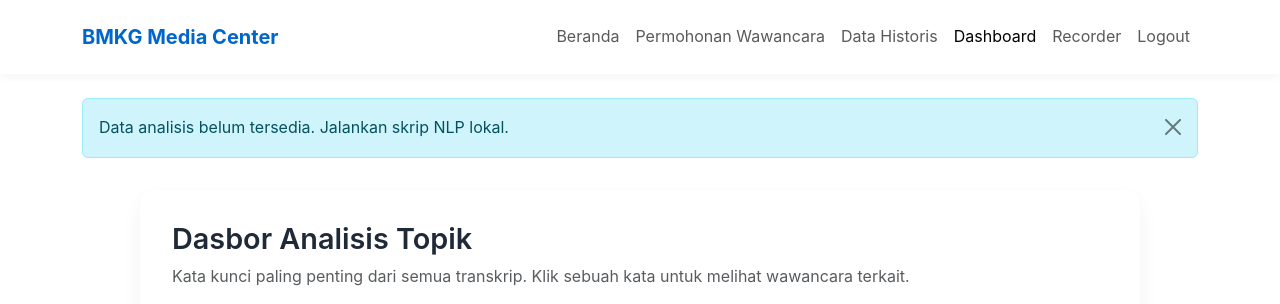
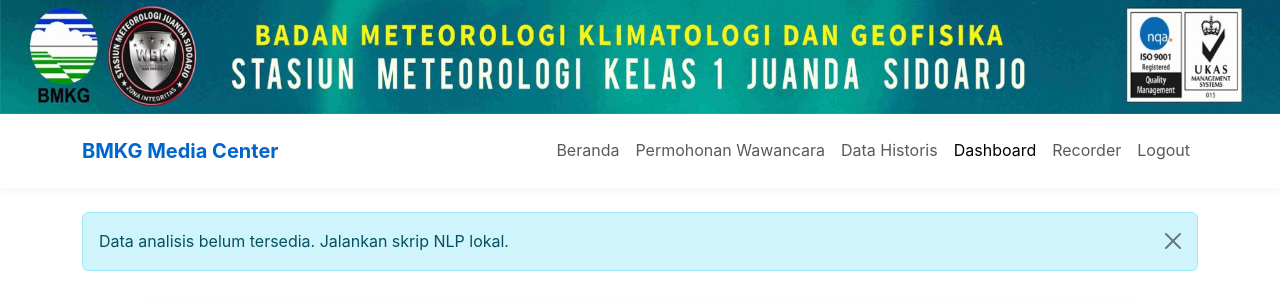
Before and after one commit to dwibagusd/bmkg-media, a Flask app: page /dashboard in a window 1280 px wide. Shown: the top 304 px of the page. Run offline with Flask 3, Linux system fonts and the light colour scheme; the visitor is signed in with stand-in values (Sample User, id 1); data that the repository does not hold is empty; some libraries are stand-ins or nearby versions.

Commit message:
Update base.html

```diff
--- a/templates/base.html
+++ b/templates/base.html
@@ -174,11 +174,24 @@
       .recording-card {
         border-left: 4px solid var(--bmkg-blue);
       }
+
+      .header-banner-container {
+        /* Menghapus padding/margin yang mungkin ada */
+        padding: 0;
+        margin: 0;
+        line-height: 1; /* Mencegah spasi ekstra di bawah gambar */
+      }
+      .header-banner-container img {
+        width: 100%; /* Membuat gambar responsif */
+      }
+
     </style>
   </head>
   <body>
     <!-- Navigation -->
-
+    <div class="header-banner-container">
+      <img src="{{ url_for('static', filename='headerbmkg.jpg') }}" alt="Header BMKG Juanda">
+    </div>
     <nav class="navbar navbar-expand-lg sticky-top">
       <div class="container">
         <a class="navbar-brand" href="/">BMKG Media Center</a>
```
